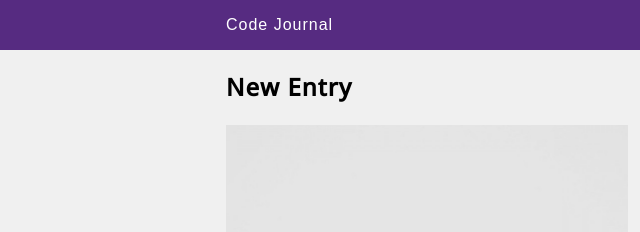
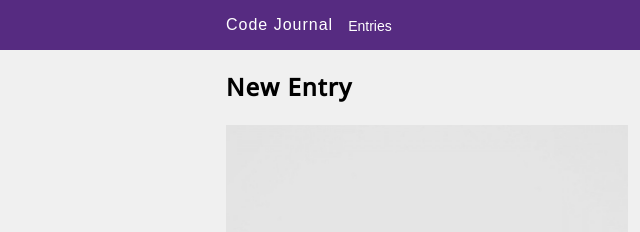
Before and after one commit to jeffmjin/code-journal1, a website: page index.html in a window 1280 px wide. Shown: the top 232 px of the page, 0-640 px from the left. Drawn offline with nearby package versions, Linux system fonts and the light colour scheme; a web font is replaced by a local one.

Commit message:
Added navigation to the navbar for Entries.

```diff
--- a/css/layout.css
+++ b/css/layout.css
@@ -75,3 +75,7 @@
 .h-entry {
   font-weight: normal;
 }
+
+.d-flex {
+  display: flex;
+}
--- a/css/styles.css
+++ b/css/styles.css
@@ -61,3 +61,12 @@ textarea:focus {
 .unordered {
   padding: 0;
 }
+
+.a-entries {
+  font-size: 14px;
+  color: white;
+  margin-top: 18px;
+  margin-left: 15px;
+  letter-spacing: 0;
+  text-decoration: none;
+}
--- a/index.html
+++ b/index.html
@@ -24,8 +24,9 @@
   <header>
     <div class="container">
       <div class="row">
-        <div class="column-full">
+        <div class="column-full d-flex">
           <h3 class="h-entry code-journal-text">Code Journal</h3>
+          <a href="#entries" class="a-entries">Entries</a>
         </div>
       </div>
     </div>
```
